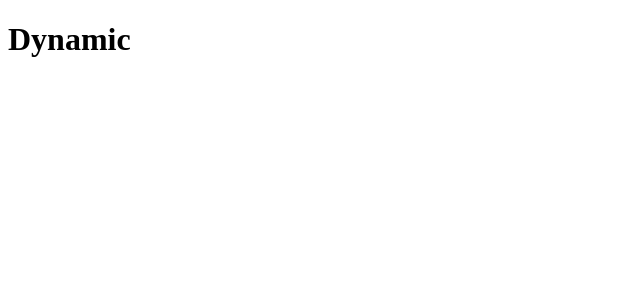
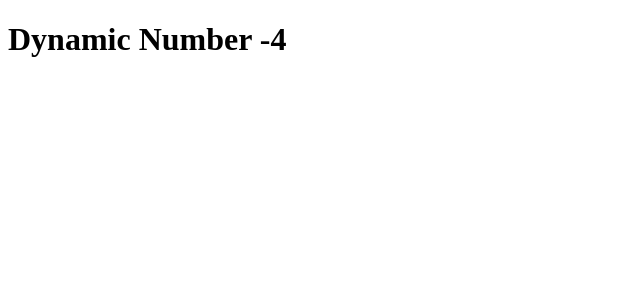
Before and after one commit to capmahin/Hello-next-2, a Next.js app: page /dynamic in a window 1280 px wide. Shown: the top 300 px of the page, without its empty margins (0-640 px from the left). Built offline with nearby package versions, Linux system fonts and the light colour scheme.

Commit message:
props in client

```diff
--- a/pages/dynamic.tsx
+++ b/pages/dynamic.tsx
@@ -8,6 +8,6 @@ export const getStaticProps: GetStaticProps = async (context) => {
     }
 }
 
-export default function Dynamic() {
-    return <h1>Dynamic</h1>
+export default function Dynamic(props) {
+    return <h1>Dynamic Number -{props.myFavNum}</h1>
 }
```
